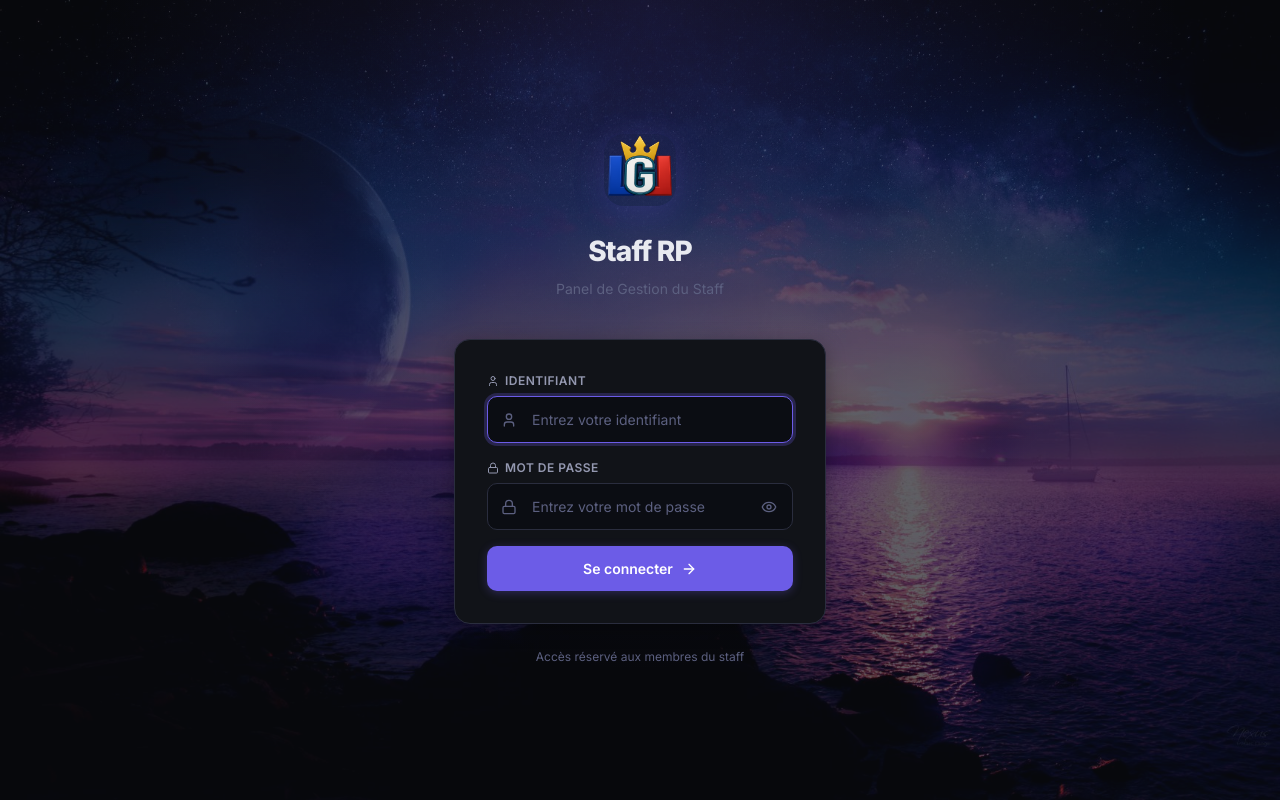
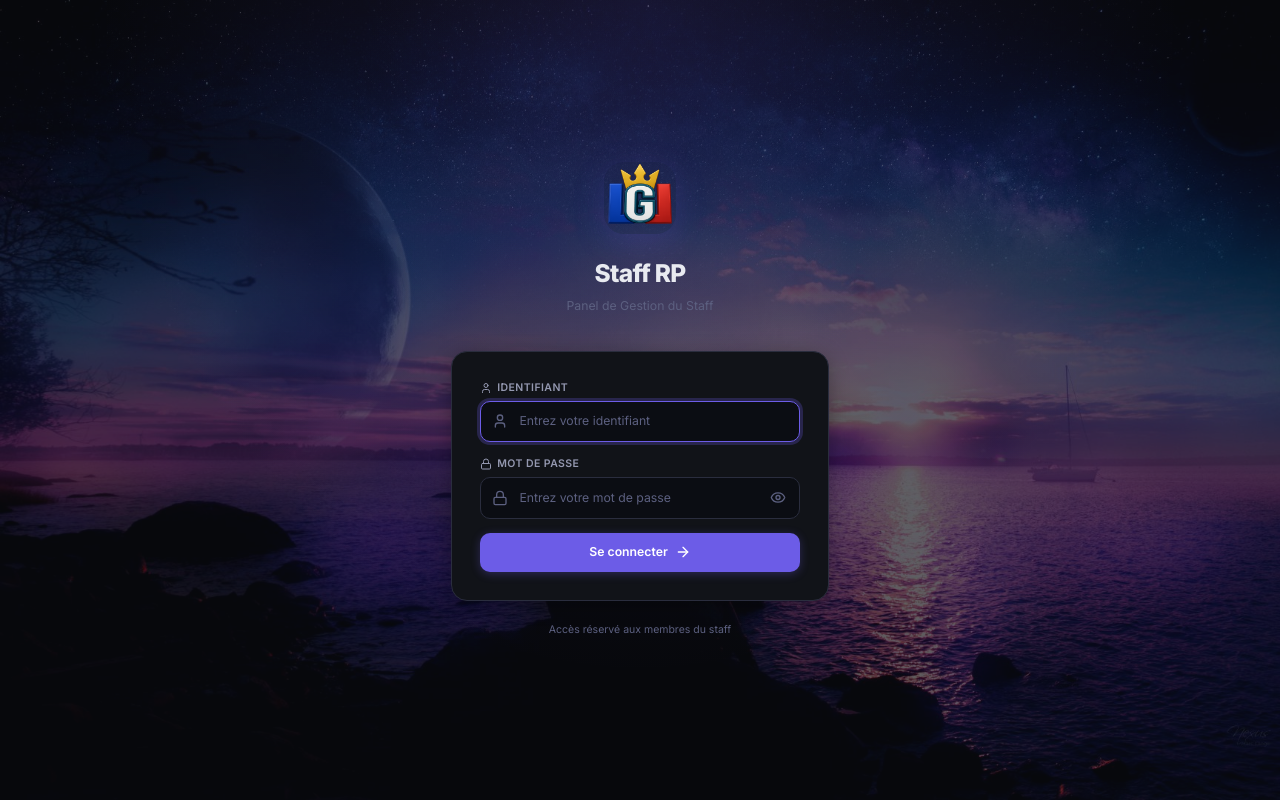
Before and after one commit to eclipsestudio31-blip/Staff-LGL-, a Next.js app: page /login in a window 1280 px wide. Built offline with nearby package versions, Linux system fonts and the light colour scheme.

Commit message:
Fix: accessibility preferences persist after logout via localStorage hydration

```diff
--- a/src/app/(dashboard)/layout.tsx
+++ b/src/app/(dashboard)/layout.tsx
@@ -1,15 +1,21 @@
 "use client";
 import { useEffect, useState } from "react";
 import { useRouter } from "next/navigation";
-import { useAppStore } from "@/lib/store";
+import { useAppStore, loadPrefs } from "@/lib/store";
 import Sidebar from "@/components/Sidebar";
 import Header from "@/components/Header";
 import SearchModal from "@/components/SearchModal";
 
 export default function DashboardLayout({ children }: { children: React.ReactNode }) {
   const router = useRouter();
-  const { setUser, theme, fontSize } = useAppStore();
+  const { setUser, theme, fontSize, setTheme, setFontSize } = useAppStore();
   const [loading, setLoading] = useState(true);
+
+  useEffect(() => {
+    const prefs = loadPrefs();
+    if (theme === "dark" && prefs.theme !== "dark") setTheme(prefs.theme);
+    if (fontSize === "normal" && prefs.fontSize !== "normal") setFontSize(prefs.fontSize);
+  }, []);
 
   useEffect(() => {
     const checkAuth = async () => {
--- a/src/app/login/page.tsx
+++ b/src/app/login/page.tsx
@@ -2,6 +2,7 @@
 import { useState, useEffect } from "react";
 import { useRouter } from "next/navigation";
 import { Shield, Eye, EyeOff, ArrowRight, Lock, User, AlertCircle, Check } from "lucide-react";
+import { loadPrefs } from "@/lib/store";
 
 export default function LoginPage() {
   const router = useRouter();
@@ -18,7 +19,15 @@ export default function LoginPage() {
   const [discordId, setDiscordId] = useState("");
   const [mounted, setMounted] = useState(false);
 
-  useEffect(() => { setMounted(true); }, []);
+  useEffect(() => {
+    setMounted(true);
+    const prefs = loadPrefs();
+    document.documentElement.className = "";
+    if (prefs.theme === "light") document.documentElement.classList.add("theme-light");
+    if (prefs.theme === "high-contrast") document.documentElement.classList.add("high-contrast");
+    const sizes: Record<string, string> = { normal: "14px", large: "16px", "x-large": "18px" };
+    document.documentElement.style.fontSize = sizes[prefs.fontSize] || "14px";
+  }, []);
 
   const passwordChecks = [
     { label: "16 caractères minimum", valid: newPassword.length >= 16 },
--- a/src/lib/store.ts
+++ b/src/lib/store.ts
@@ -29,7 +29,7 @@ interface AppState {
   setSearchOpen: (open: boolean) => void;
 }
 
-function loadPrefs(): { theme: "dark" | "light" | "high-contrast"; fontSize: "normal" | "large" | "x-large" } {
+export function loadPrefs(): { theme: "dark" | "light" | "high-contrast"; fontSize: "normal" | "large" | "x-large" } {
   if (typeof window === "undefined") return { theme: "dark", fontSize: "normal" };
   try {
     const raw = localStorage.getItem("staff-rp-prefs");
@@ -50,9 +50,7 @@ function savePrefs(theme: string, fontSize: string) {
   } catch {}
 }
 
-const initial = loadPrefs();
-
-export const useAppStore = create<AppState>((set) => ({
+export const useAppStore = create<AppState>((set, get) => ({
   user: null,
   setUser: (user) => set({ user }),
   timer: { isOnService: false, startTime: null, elapsed: 0 },
@@ -62,14 +60,14 @@ export const useAppStore = create<AppState>((set) => ({
     })),
   setTimerElapsed: (elapsed) =>
     set((state) => ({ timer: { ...state.timer, elapsed } })),
-  theme: initial.theme,
+  theme: "dark",
   setTheme: (theme) => {
-    savePrefs(theme, useAppStore.getState().fontSize);
+    savePrefs(theme, get().fontSize);
     set({ theme });
   },
-  fontSize: initial.fontSize,
+  fontSize: "normal",
   setFontSize: (fontSize) => {
-    savePrefs(useAppStore.getState().theme, fontSize);
+    savePrefs(get().theme, fontSize);
     set({ fontSize });
   },
   searchOpen: false,
```
